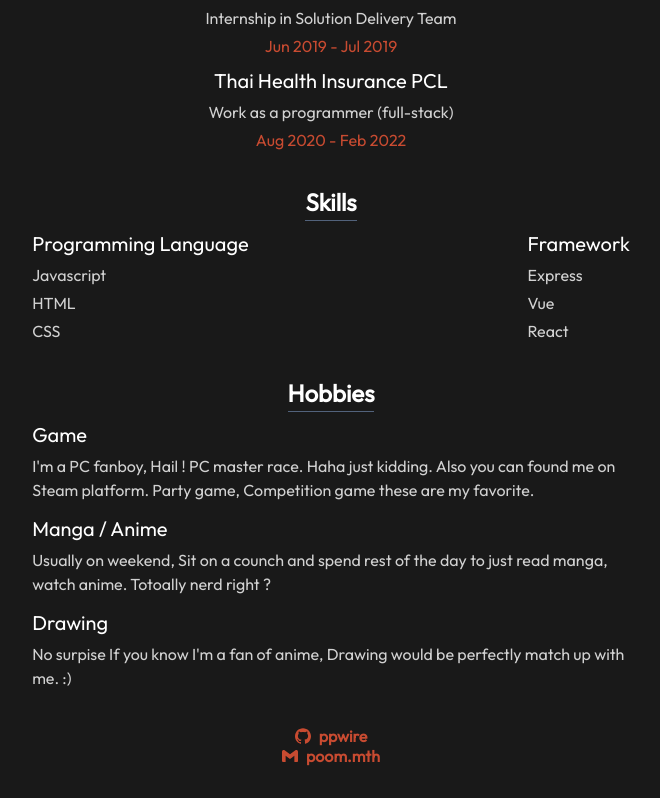
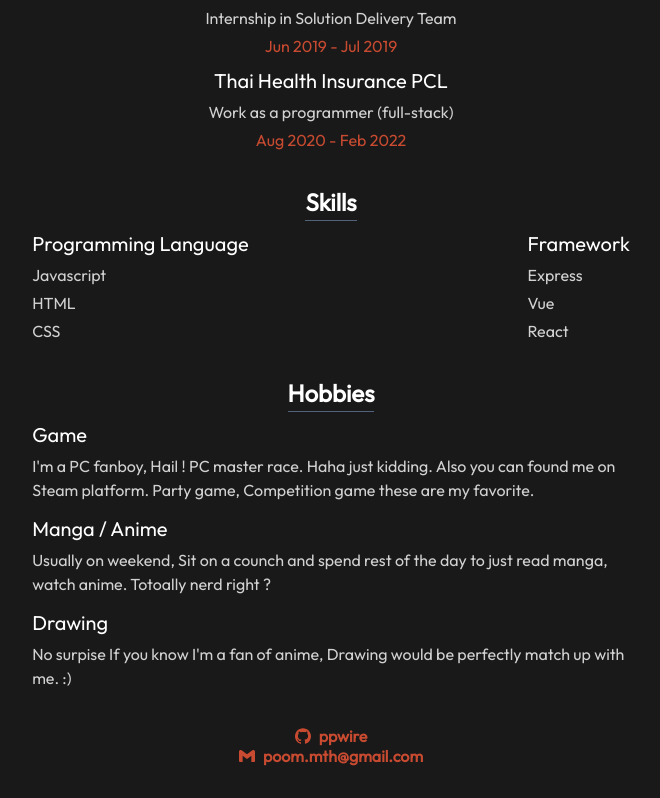
Before and after one commit to ppwire/pobpoom-portfolio, a Next.js app: page / in a window 1280 px wide. Shown: the part 767-1565 px from the top of the page, without its empty margins (309-969 px from the left). Built offline with nearby package versions, Linux system fonts and the light colour scheme.

Commit message:
Change email contact to full name

```diff
--- a/components/contact.js
+++ b/components/contact.js
@@ -1,4 +1,4 @@
-import { Flex, Icon, Button, Link  } from '@chakra-ui/react'
+import { Flex, Icon, Button, Link } from '@chakra-ui/react'
 import { SiGithub, SiGmail } from "react-icons/si";
 function Contact() {
    return (
@@ -7,7 +7,7 @@ function Contact() {
             ppwire
          </Button >
          <Button leftIcon={<Icon as={SiGmail} />} color='primary' variant='link'>
-            poom.mth
+            poom.mth@gmail.com
          </Button >
       </Flex>
    )
```
